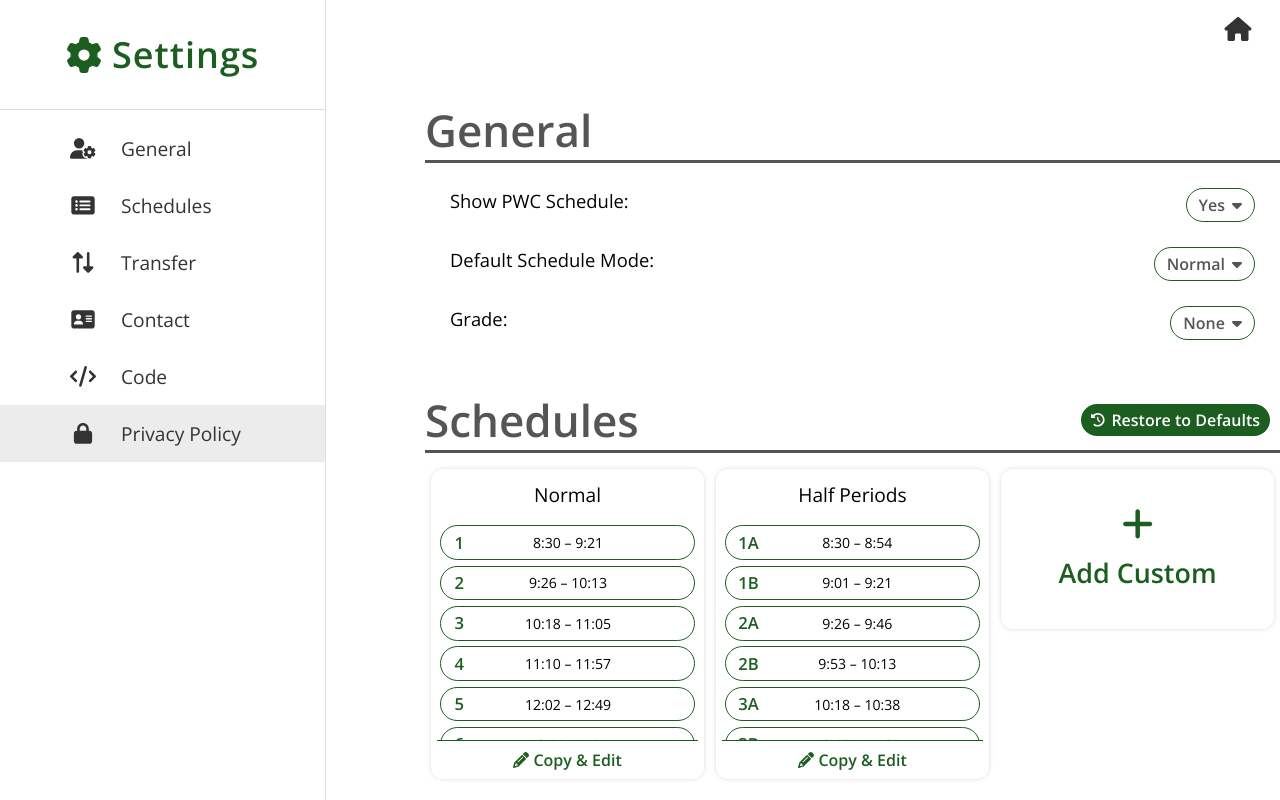
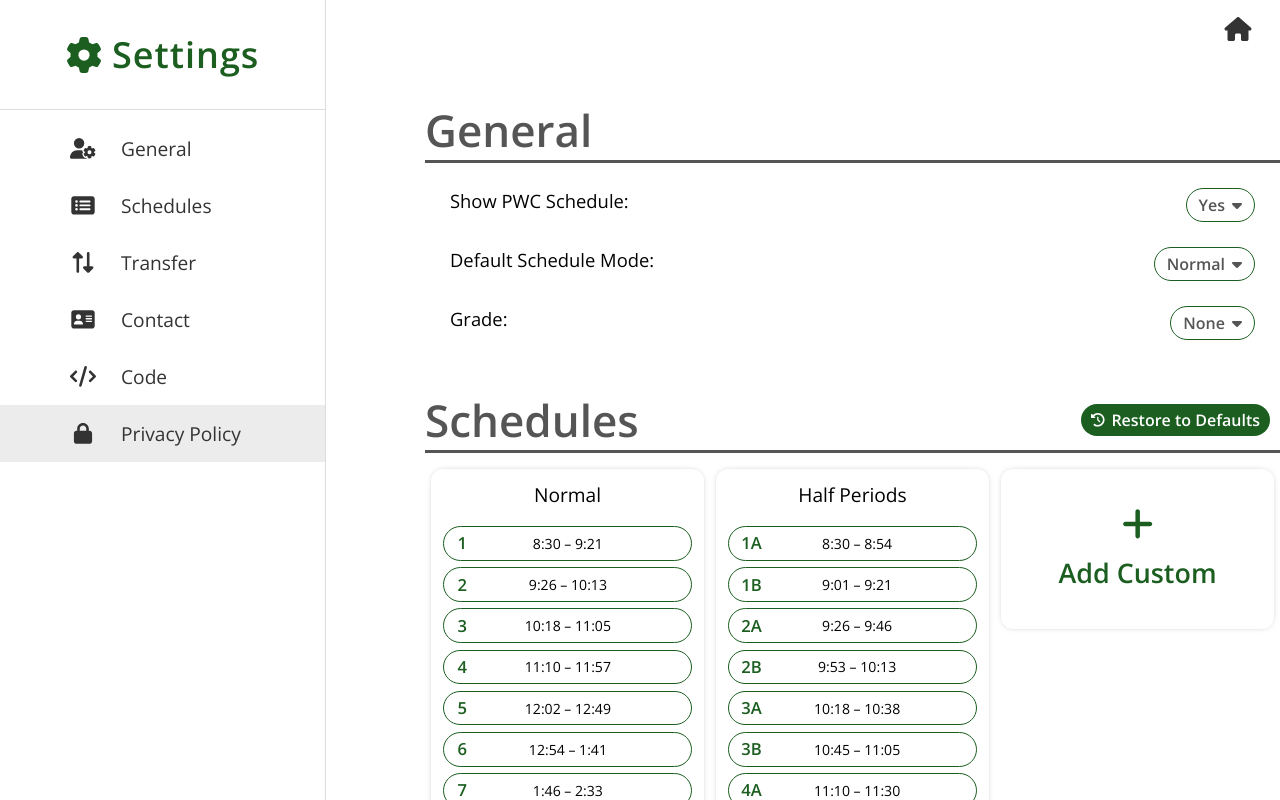
Before and after one commit to stevenson-space/shs, a Vue app: page /settings in a window 1280 px wide. Shown: the top 800 px of the page. Built offline with nearby package versions, Linux system fonts and the light colour scheme.

Commit message:
Update period and schedule card to display nicer
No longer clipping the right edge, and added optional max height property to ScheduleCard to reenable scrolling, if needed on, for example, the settings page

```diff
--- a/src/components/Period.vue
+++ b/src/components/Period.vue
@@ -1,13 +1,13 @@
 <template>
-  <div class="period" :class="{ 'not-mobile': !forceMobileLayout, invert }">    <svg
+  <div class="period" :class="{ 'not-mobile': !forceMobileLayout, invert }">
+    <svg
       class="progress"
       v-if="
         progress != 0 &&
         !disableProgressBar &&
         (actualPeriod.length == 1 || actualPeriod.length == 2)
       "
-      :class="{ invert }"
-      width="40"
+      :class="{ invert, 'circle-width-spacer': true }"
       height="40"
     >
       <circle
@@ -43,7 +43,7 @@
       <span class="dash"> – </span>
       <div class="time">{{ convertMilitaryTime(end) }}</div>
     </div>
-    <div class="spacer"></div>
+    <div class="circle-width-spacer"></div>
   </div>
 </template>
 <script>
@@ -149,16 +149,16 @@ export default {
 
 .period
   +shadow
+  min-width: 225px
   height: 37px
   border-radius: 100px
   background-color: var(--color)
   display: flex
   align-items: center
   justify-content: space-between
-  flex-grow: 1
-  margin: 7px
   padding: 2px
-  width: calc(100% - 14px)
+  margin: 0
+  width: auto
 
   .circle
     min-width: 15px
@@ -203,9 +203,8 @@ export default {
     stroke-dashoffset: 0
     transition: stroke-dashoffset 1s
     transition-timing-function: linear
-  .spacer
+  .circle-width-spacer
     width: 40px
-    height: 2px
 
   .range
     color: white
--- a/src/components/cards/ScheduleCard.vue
+++ b/src/components/cards/ScheduleCard.vue
@@ -6,7 +6,11 @@
     @height-change="scrollToCurrentPeriod"
   >
     <div class="title">{{ title }}</div>
-    <div ref="periods" class="periods">
+    <div
+      ref="periods"
+      class="periods"
+      :style="{ maxHeight: maxHeight || undefined }"
+    >
       <template v-for="period in periods">
         <div v-if="period.isUpNextIndicator" :key="period.name" class="up-next-indicator">
           <div class="line">
@@ -42,6 +46,7 @@ export default {
   props: {
     schedule: { type: Object, default: null },
     title: { type: String, default: 'Schedule' },
+    maxHeight: { type: String, default: null },
   },
   computed: {
     ...mapState(useScheduleStore, ['bell']),
@@ -117,8 +122,7 @@ export default {
 @import '@/styles/style.sass'
 
 .card
-  padding: 0 8px
-  padding-bottom: 5px
+  padding: 0 8px 6px
 
   .title
     text-align: center
@@ -126,11 +130,13 @@ export default {
     margin: 15px 0
 
   .periods
-    max-height: 275px
+    padding: 8px
+    display: flex
+    flex-direction: column
+    gap: 8px
     overflow-y: scroll
     -webkit-overflow-scrolling: touch
     position: relative
-    +no-scrollbar
 
     .up-next-indicator
       padding: 0px 13px
@@ -148,8 +154,4 @@ export default {
         color: grey
         padding: 3px
 
-    .period
-      margin-left: 4px
-      margin-bottom: 7px
-
 </style>
```
